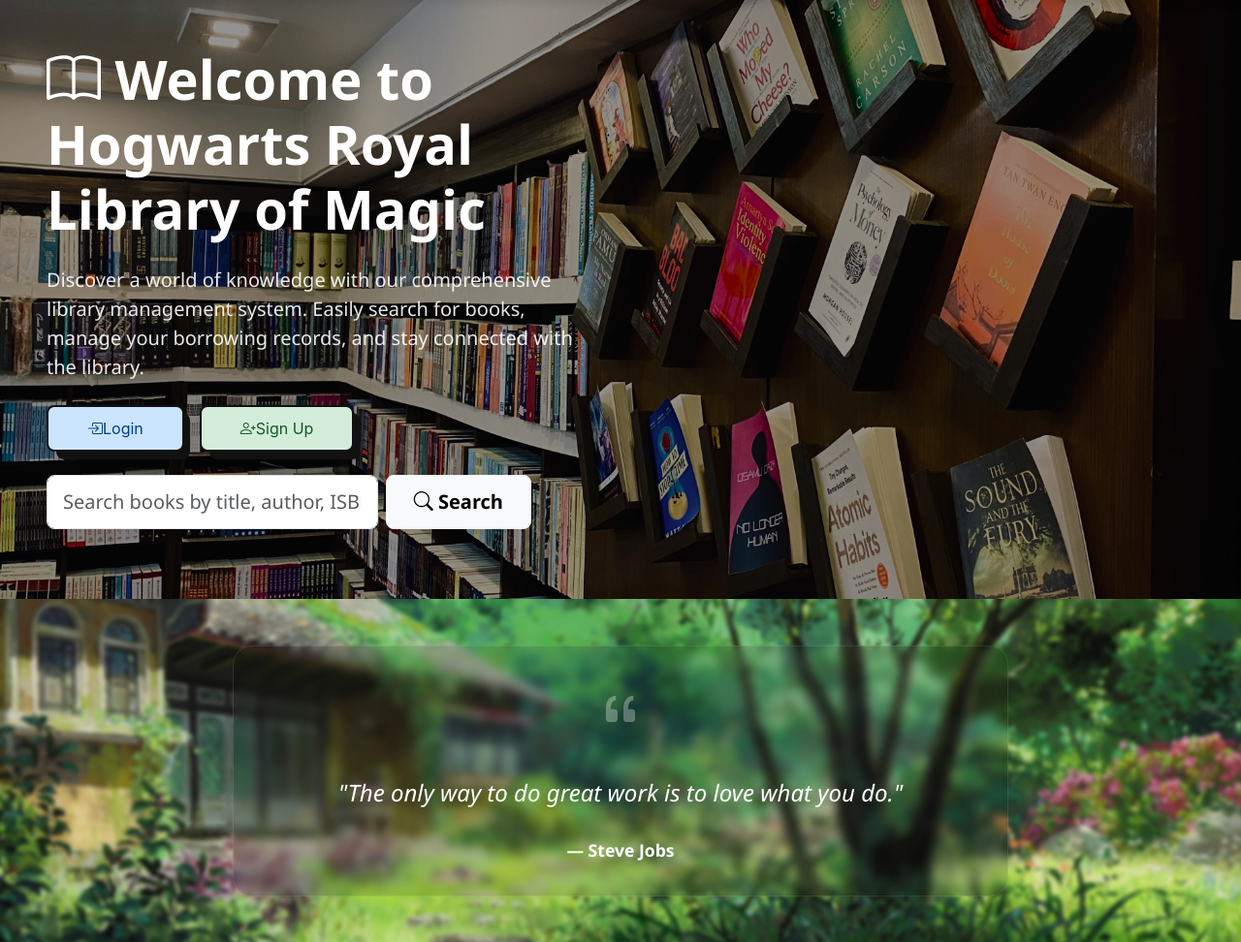
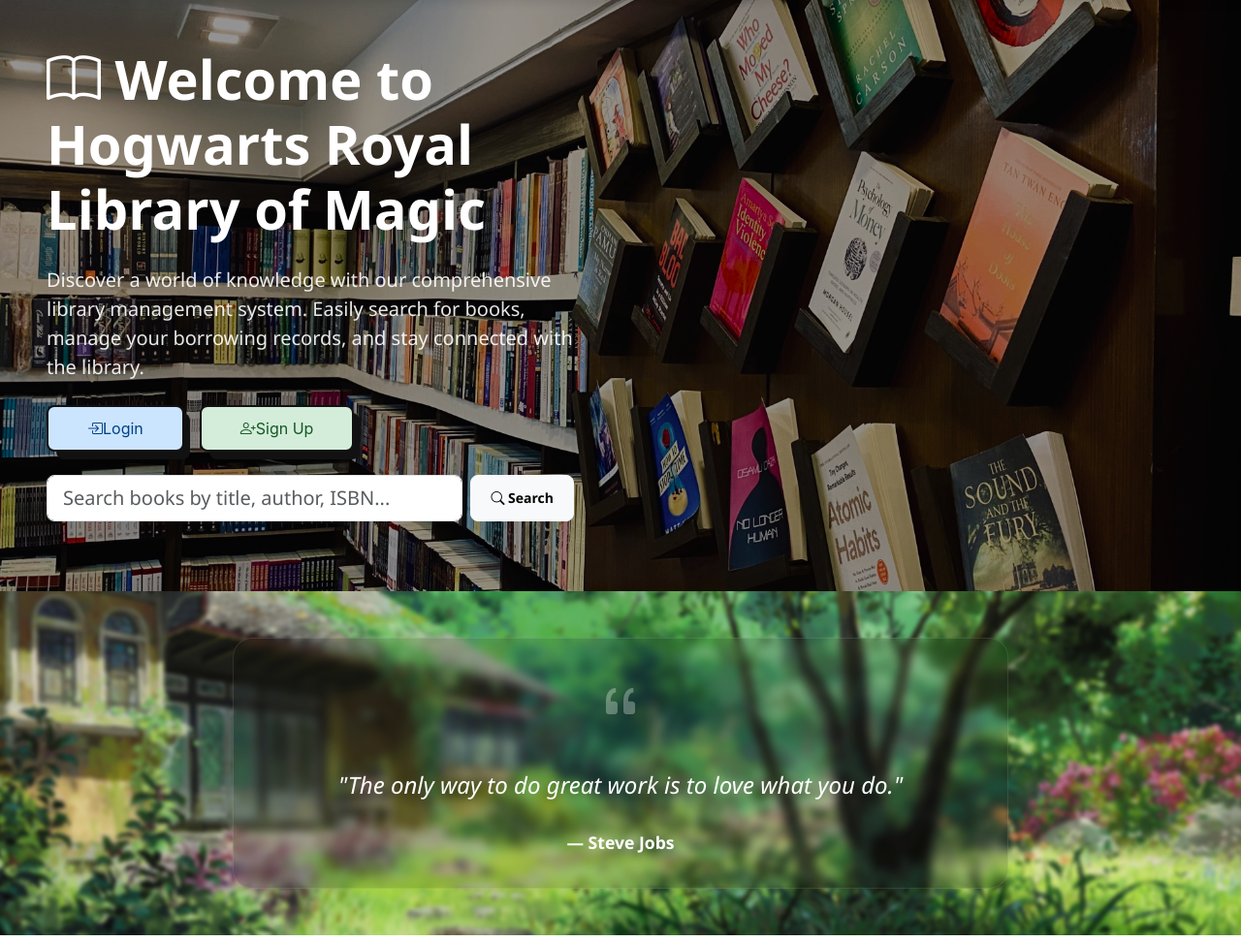
Before and after one commit to prant011/CSE311, a Django app: page / in a window 1280 px wide. Shown: the part 145-1117 px from the top of the page at 97% size. Run offline with Django 5.2, Linux system fonts and the light colour scheme; data that the repository does not hold is empty.

Commit message:
normal fixes of design

```diff
--- a/templates/library/public_home.html
+++ b/templates/library/public_home.html
@@ -43,9 +43,9 @@
 
                     <!-- Search Form -->
                     <div class="mb-4">
-                        <form method="GET" action="{% url 'home' %}" class="d-flex gap-2" style="max-width: 500px;">
+                        <form method="GET" action="{% url 'home' %}" class="d-flex gap-2" style="max-width: 550px;">
                             <input type="text" name="q" class="form-control form-control-lg" placeholder="Search books by title, author, ISBN..." value="{{ query|default:'' }}" autocomplete="off" style="flex: 1;">
-                            <button type="submit" class="btn btn-light btn-lg">
+                            <button type="submit" class="btn btn-light btn-lg" style="height: 48px; padding: 0 20px; font-size: 14px;">
                                 <i class="bi bi-search"></i> Search
                             </button>
                         </form>
```
